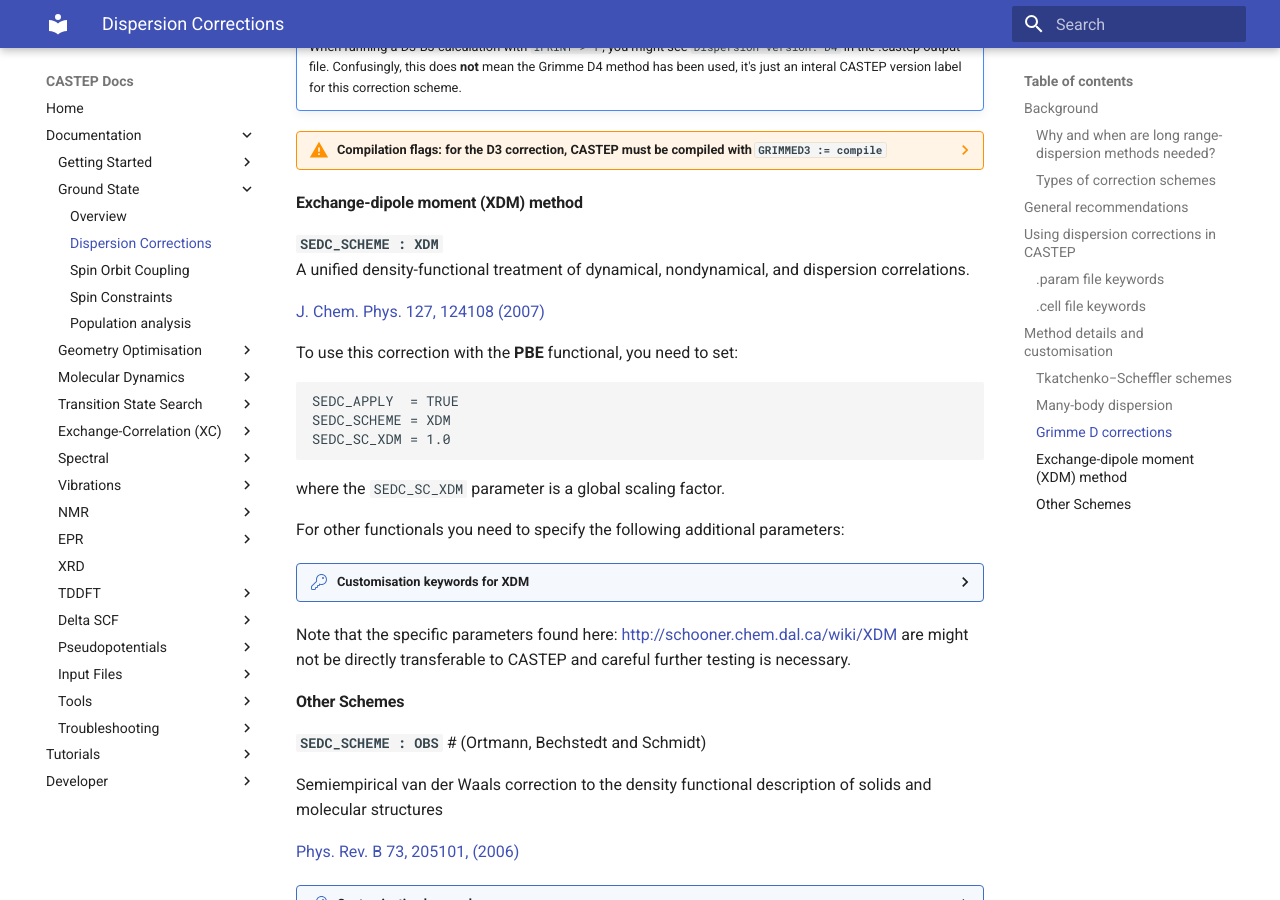
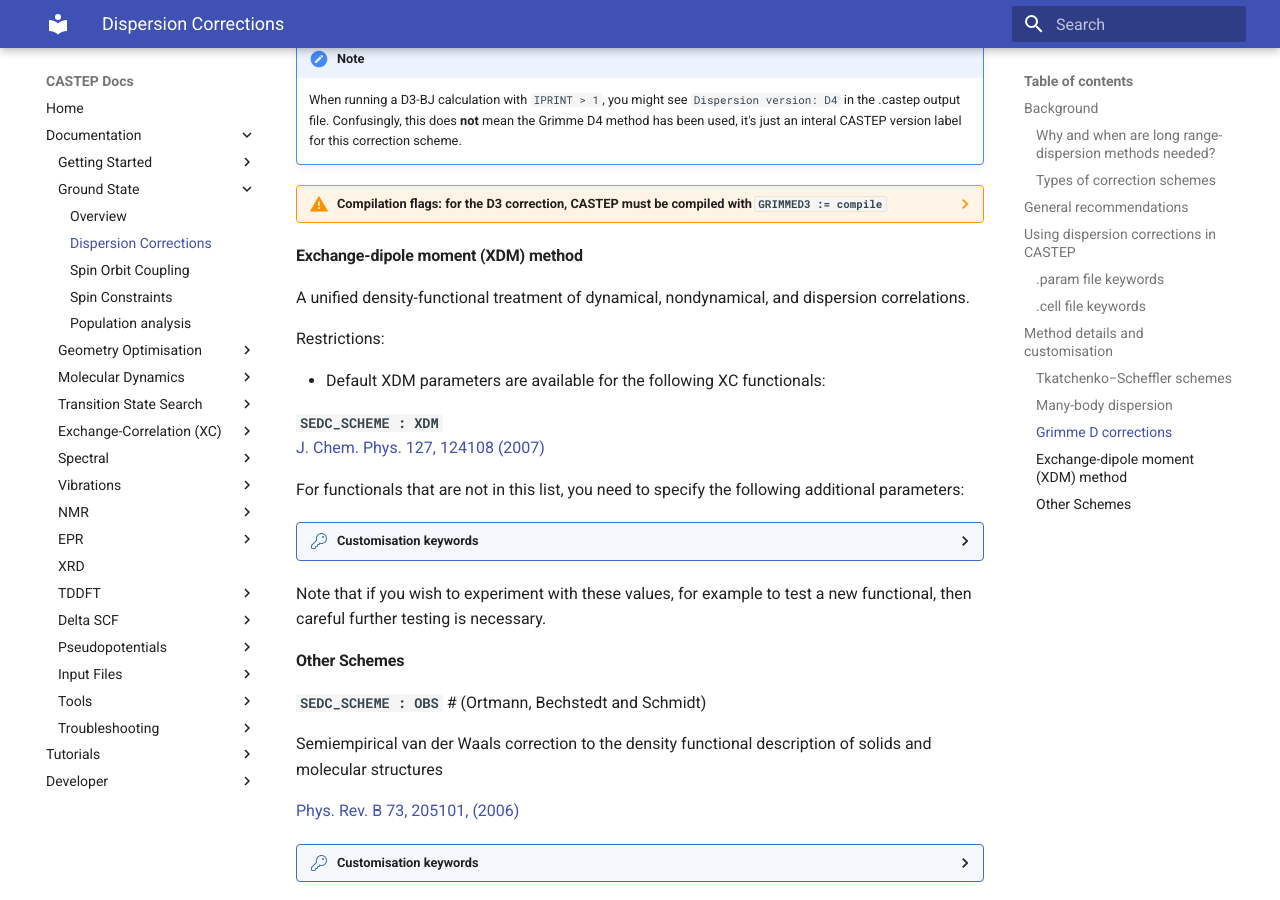
Before and after one commit to castep-docs/castep-docs, an MkDocs documentation site: the page built from docs/documentation/Groundstate/dftd.md, in a window 1280 px wide and 900 px high, scrolled down 6226 px. Built offline with MkDocs 1.6.1 and Material for MkDocs 9.7.7, drawn with Linux system fonts in a browser that asks for light colours; formulas are drawn with MathJax 3; some of the changed text lies outside the part shown.

Commit message:
Update to XDM docs for groundstate page

````diff
--- a/docs/documentation/Groundstate/dftd.md
+++ b/docs/documentation/Groundstate/dftd.md
@@ -6,7 +6,6 @@
  * are the aperiodic versions of TSSCS and MBD still a thing?
  * What elements are supported for D3?
  * General recommendations for types of systems -- are these ok? Add others?
- * Check note about small cells and the TS, XDM abd MBD methods. Is the solution just to use a bigger supercell? Rule of thumb?
 
 
 ## Background
@@ -57,10 +56,10 @@
 Again, please do your own testing and consult relevant reviews and benchmarking papers.
 
 
-For the TS, MBD and XDM methods you may get a warning if your unit cell is small (where the lattice constants are comparable to the vdW radii). In such cases, try to use larger unit cells until your dispersion correction converges. `TODO: any other solutions?`
+For the TS, MBD and XDM methods you may get a warning if your unit cell is small (where the lattice constants are comparable to the vdW radii). This has been fixed in academic CASTEP v24.1 for TS and MBD, and in v25 for XDM. If you are using an older version of CASTEP, then you should try to use larger unit cells until your dispersion correction converges.
 
 
-Not all `XC_FUNCTIONAL` values are supported for all schemes - if in doubt use PBE.
+Not all `XC_FUNCTIONAL` values are supported for all schemes - if in doubt use PBE. The primary 'XC_FUNCTIONAL' for XDM is B86PBE.
 
 Each scheme has default parameters defined for a subset of elements (see [table](#table) below). For other elements you need to define custom parameters using the `SEDC_CUSTOM_PARAMS` keyword in the .cell file.
 
@@ -230,6 +229,7 @@
 [J. Comput. Chem. 27, 1787, (2006)](https://doi.org/10.1002/jcc.20495)
 
 ??? keyword "Customisation keywords G06"
+
       **.param file**
 
       `SEDC_S6_G06`
@@ -297,23 +297,20 @@
 
 #### Exchange-dipole moment (XDM) method <a name="XDM"></a>
 
-**`SEDC_SCHEME : XDM`**
 A unified density-functional treatment of dynamical, nondynamical, and dispersion correlations.
 
+
+Restrictions:
+
+* Default XDM parameters are available for the following XC functionals:
+
+**`SEDC_SCHEME : XDM`**
 [J. Chem. Phys. 127, 124108 (2007)](https://doi.org/10.1063/1.2768530)
 
-To use this correction with the **PBE** functional, you need to set:
-```
-SEDC_APPLY  = TRUE
-SEDC_SCHEME = XDM
-SEDC_SC_XDM = 1.0
-```
+For functionals that are not in this list, you need to specify the following additional parameters:
 
-where the `SEDC_SC_XDM` parameter is a global scaling factor.
+??? keyword "Customisation keywords"
 
-For other functionals you need to specify the following additional parameters:
-
-??? keyword "Customisation keywords for XDM"
       **.param file**
 
       `SEDC_A1_XDM`
@@ -355,7 +352,7 @@
       Default is `FALSE`
 
 
-Note that the specific parameters found here: http://schooner.chem.dal.ca/wiki/XDM are might not be directly transferable to CASTEP and careful further testing is necessary.
+Note that if you wish to experiment with these values, for example to test a new functional, then careful further testing is necessary.
 
 #### Other Schemes
 **`SEDC_SCHEME : OBS`** # (Ortmann, Bechstedt and Schmidt)<a name="OBS"></a>
````
Also changed, not shown: other parts of docs/documentation/Groundstate/dftd.md (+7 -1 lines).
